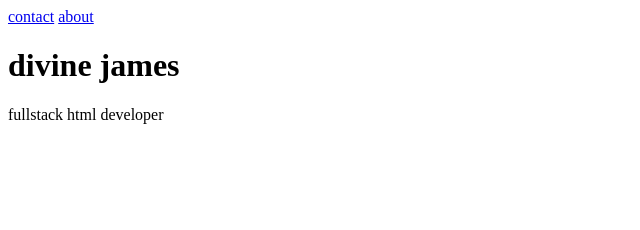
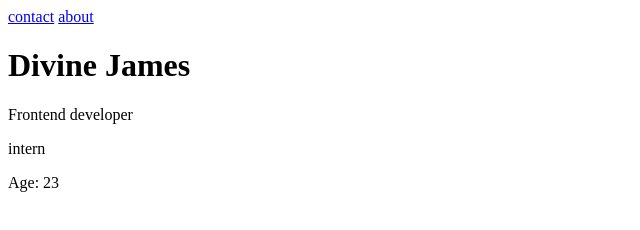
Before and after one commit to Divine-James/zuri-node-project, a website: page public/home.html in a window 1280 px wide. Shown: the whole page, without its empty margins (0-640 px from the left). Drawn offline with Linux system fonts and the light colour scheme.

Commit message:
contact page

```diff
--- a/public/home.html
+++ b/public/home.html
@@ -14,8 +14,12 @@
       </nav>
     </header>
     <main>
-      <h1>divine james</h1>
-      <p>fullstack html developer</p>
+      <h1>Divine James</h1>
+      <div class="bio">
+        <p>Frontend developer</p>
+        <p>intern</p>
+        <p>Age: 23</p>
+      </div>
     </main>
   </body>
 </html>
```
Also changed, not shown: public/contact.html (+4 -1 lines).
